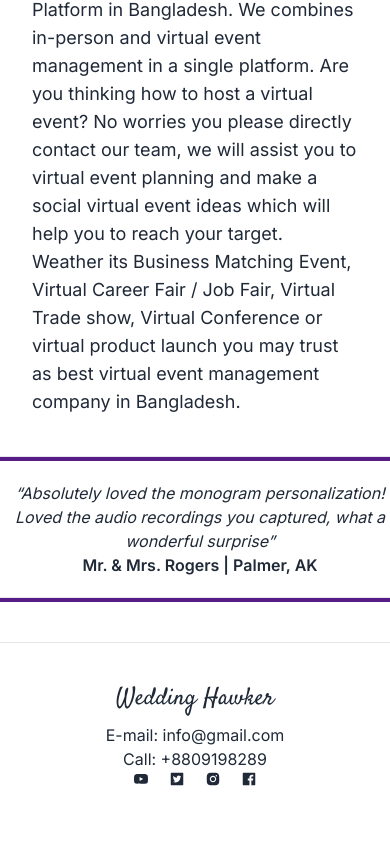
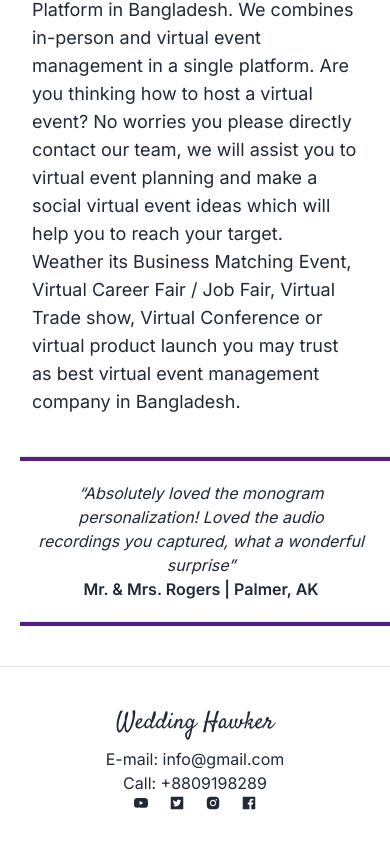
Before and after one commit to Mouri199/wedding-event, a React (Vite) app: page /about in a window 390 px wide. Shown: the part 2287-3136 px from the top of the page. Built offline with nearby package versions, Linux system fonts and the light colour scheme; no server answers.

Commit message:
about data added

```diff
--- a/src/Components/About/About.jsx
+++ b/src/Components/About/About.jsx
@@ -36,11 +36,12 @@ const About = () => {
                     </div>
 
 
-                    <div className="">
-                        <hr className="lg:ml-[760px] mt-10 h-[5px] bg-purple-900 lg:w-[500px]" />
-                        <p data-aos="flip-up" className="lg:ml-[800px] italic text-center w-[400px] my-5">“Absolutely loved the monogram personalization! Loved the audio recordings you captured, what a wonderful surprise”
+
+                    <div className="mx-5">
+                        <hr className="lg:ml-[760px] mt-10 h-[5px] bg-purple-900 w-[370px] lg:w-[500px]" />
+                        <p data-aos="flip-up" className="lg:ml-[800px] italic text-center mx-4 w-[330px] lg:w-[400px] my-5">“Absolutely loved the monogram personalization! Loved the audio recordings you captured, what a wonderful surprise”
                             <br />  <span className="not-italic font-semibold">  Mr. & Mrs. Rogers | Palmer, AK</span> </p>
-                        <hr className="lg:ml-[760px]  h-[5px] bg-purple-900 lg:w-[500px]" />
+                        <hr className="lg:ml-[760px]  h-[5px] bg-purple-900 w-[370px] lg:w-[500px]" />
                     </div>
 
                 </div>
```
